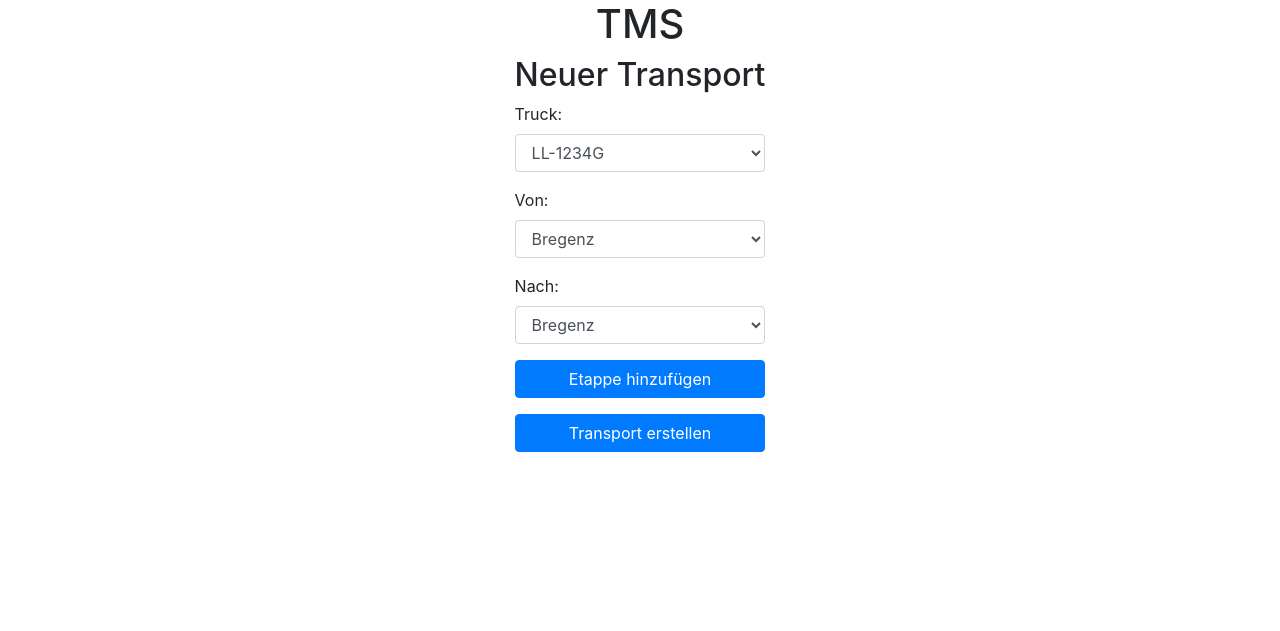
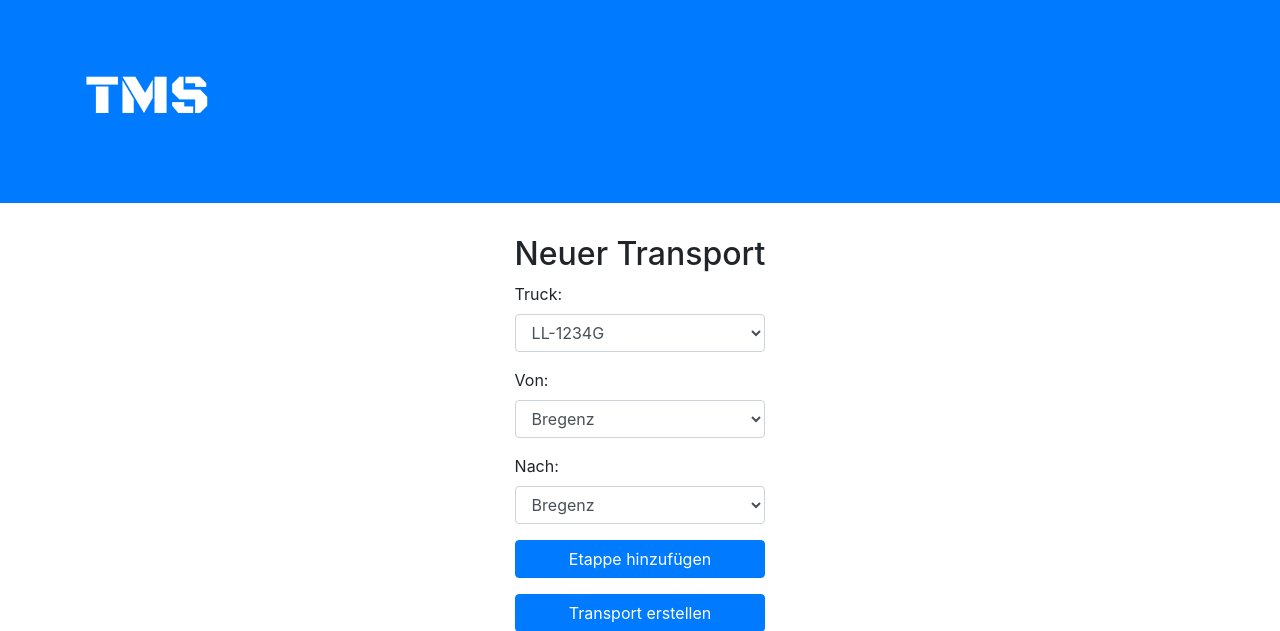
Before and after one commit to groiq/016-transport-management, a PHP site: page / in a window 1280 px wide. Shown: the top 631 px of the page. Run offline with PHP 8.4, Linux system fonts and the light colour scheme; data comes from the database, SQL or seed files in the repository.

Commit message:
webapp without background

```diff
--- a/css/styles.css
+++ b/css/styles.css
@@ -0,0 +1,9 @@
+/* @import url('https://fonts.googleapis.com/css?family=Holtwood+One+SC|Oswald:200,300,400,500,600,700&display=swap'); */
+@import url('https://fonts.googleapis.com/css?family=Black+Ops+One&display=swap');
+@import url('https://fonts.googleapis.com/css?family=Rubik+Mono+One&display=swap');
+
+ h1 {
+    /* font-family: 'Rubik Mono One', sans-serif; */
+    font-family: 'Black Ops One', sans-serif;
+    font-weight: bold;
+}
--- a/index.php
+++ b/index.php
@@ -95,10 +95,25 @@
 
     </div>
 
+
+    <!-- <header>
+        <h1>
+            TMS
+        </h1>
+    </header> -->
+    <div class="jumbotron jumbotron-fluid bg-primary text-white">
+        <div class="container">
+            <h1 class="display-4">
+                TMS
+            </h1>
+        </div>
+    </div>
+
     <div class="container d-flex flex-column">
+        <!-- <div class="container"> -->
 
-        <!-- <div class="row"> -->
-        <h1 class="text-center align-self-center">TMS</h1>
+       <!-- <div class="row"> -->
+        <!-- <h1 class="text-center align-self-center">TMS</h1> -->
         <!-- </div> -->
 
         <!-- <div class="row"> -->
```
